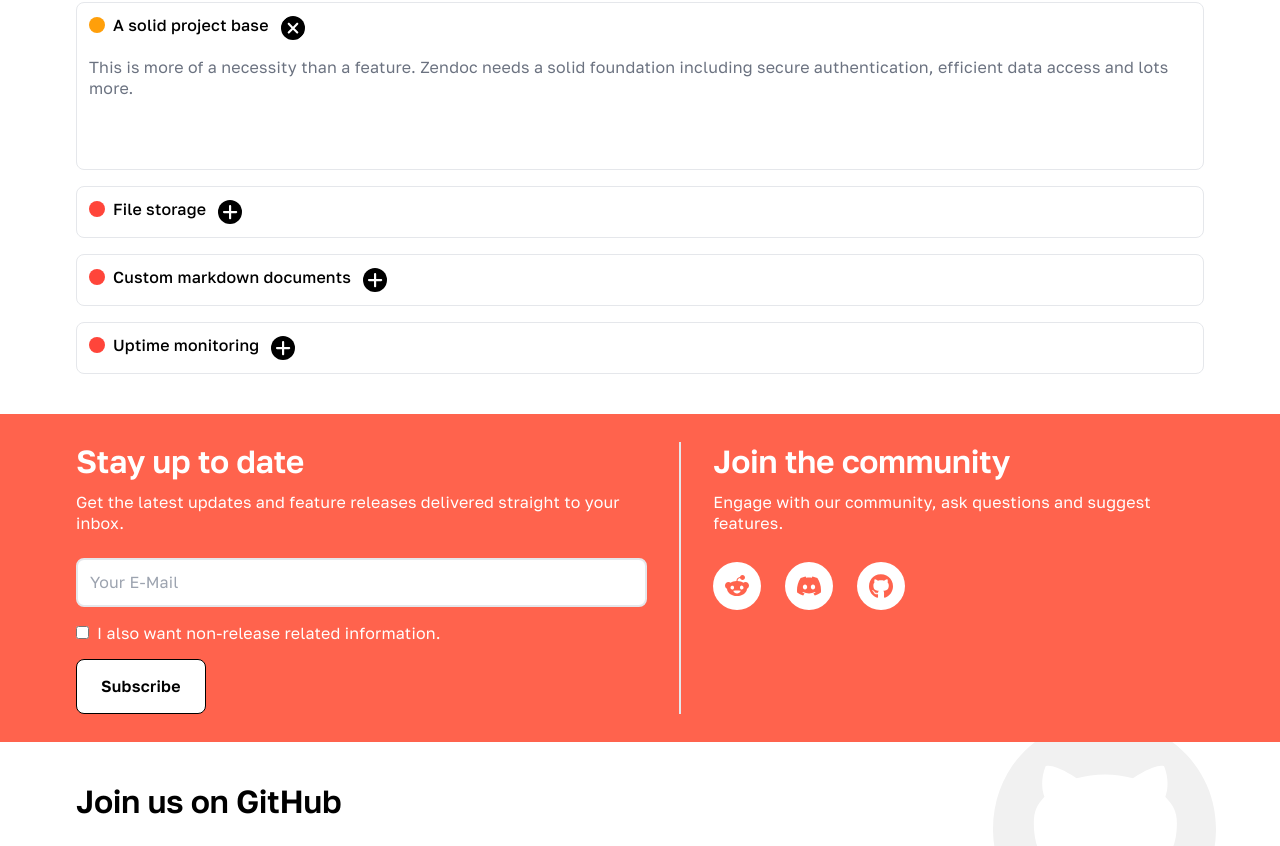
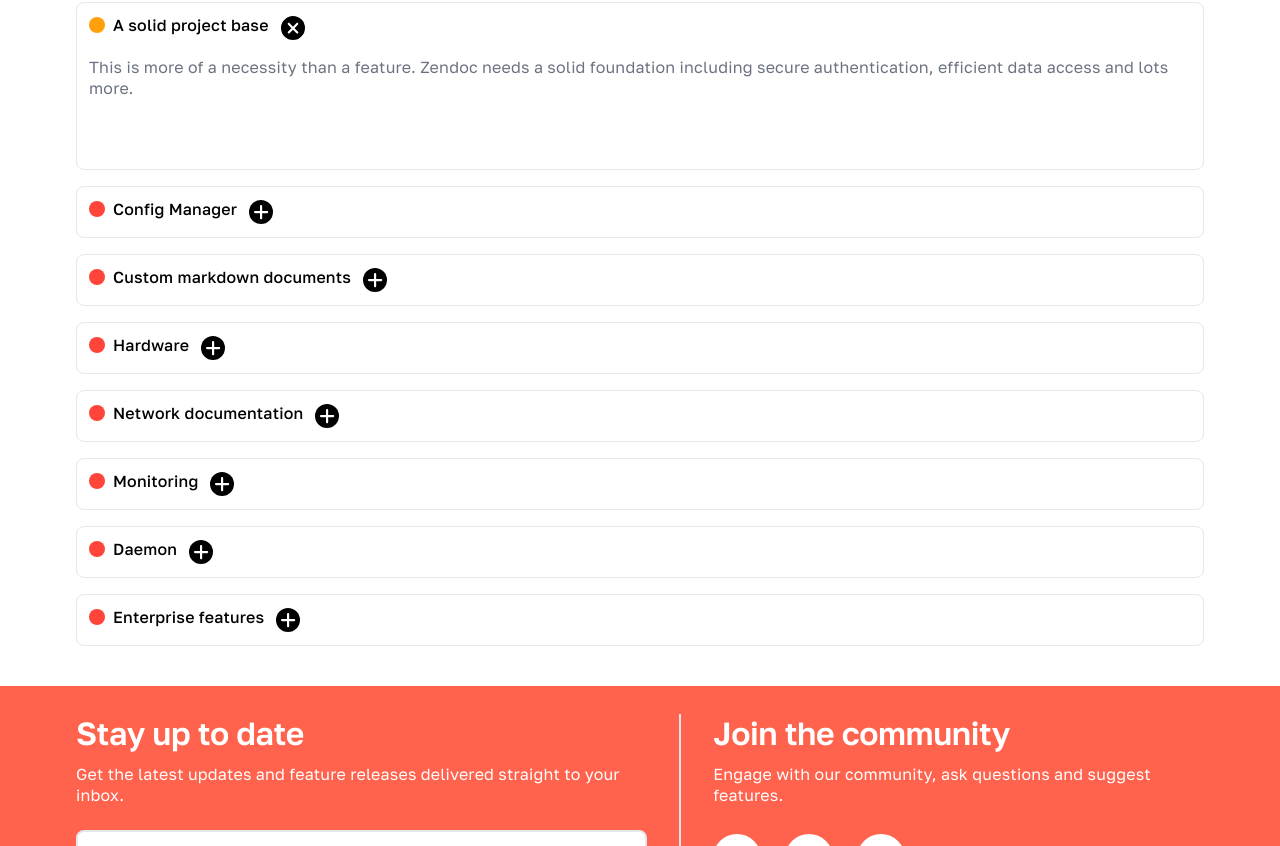
Before and after one commit to zendoc-io/zendoc.io, a Next.js app: page /feature-roadmap in a window 1280 px wide. Shown: the part 439-1285 px from the top of the page. Built offline with nearby package versions, Linux system fonts and the light colour scheme.

Commit message:
Updated copy

```diff
--- a/src/app/(default)/feature-roadmap/page.tsx
+++ b/src/app/(default)/feature-roadmap/page.tsx
@@ -26,19 +26,46 @@
         expanded: true,
       },
       {
-        title: "File storage",
+        title: "Config Manager",
         status: "planned",
-        description: "test",
+        description:
+          "Using our config manager, you are able to reuse your configuration files on the fly and over the network for devices and services alike.",
       },
       {
         title: "Custom markdown documents",
         status: "planned",
-        description: "test",
+        description:
+          "An integrated markdown viewer and editor ensures that you can edit your documents directly in Zendoc.",
       },
       {
-        title: "Uptime monitoring",
+        title: "Hardware",
         status: "planned",
-        description: "test",
+        description:
+          "Using our Zendoc Agents, we collect hardware information for the documentation and other Zendoc tools.",
+      },
+      {
+        title: "Network documentation",
+        status: "planned",
+        description:
+          "We want to create a system that allows you to have an always up-to-date network documentation. This will allow you to monitor, visualize and debug most networks.",
+      },
+      {
+        title: "Monitoring",
+        status: "planned",
+        description:
+          "With our Monitoring module, we give you access to all information about your devices and services. This helps us to build a complete infrastructure overview for you.",
+      },
+      {
+        title: "Daemon",
+        status: "planned",
+        description:
+          "Our Daemon (Agent) is a locally running piece of software that provides your Zendoc instance with all the information and control needed.",
+      },
+      {
+        title: "Enterprise features",
+        status: "planned",
+        description:
+          "To make Zendoc accessible to businesses we want to add essential features like a permission system, API, LDAP/AD and SSO support.",
       },
     ];
 
--- a/src/app/(default)/transparency/page.tsx
+++ b/src/app/(default)/transparency/page.tsx
@@ -25,17 +25,20 @@
       <section className="mx-auto mb-10 grid max-w-6xl gap-12 px-3 md:grid-cols-2">
         <div>
           <h2 className="mb-2 text-3xl font-semibold">Data collection</h2>
-          <p>
+          <div>
             We believe your infrastructure data belongs to you—not us. By
             design, our platform operates under the following principle: <br />
-            <b>Zero automatic data collection</b>
-            <br />
-            <br />
-            We only offer a voluntary opt-in for <b>crash reports</b> and{" "}
-            <b>anonymized statistics</b> such as: 20% of users have 32GB RAM The
-            average homelab runs 15 services The crash/error reports help us to
-            improve Zendoc without you needing to open an issue.
-          </p>
+            <b>Zero automatic telemetry collection</b> We only offer a voluntary
+            opt-in for <b>crash reports</b> and <b>anonymized statistics </b>
+            such as: <br />
+            <ol className="list-disc p-4">
+              <li>20% of users have 32GB RAM</li>
+              <li>The average homelab runs 15 services</li>
+            </ol>
+            The
+            <b> crash/error reports</b> help us to improve Zendoc without you
+            needing to open an issue.
+          </div>
         </div>
         <div>
           <h2 className="mb-2 text-3xl font-semibold">Future pricing</h2>
@@ -46,6 +49,23 @@
             For commercial use Zendoc will introduce a pricing model in the
             future. We think that this is a great opportunity for us to develop
             this project better.
+          </p>
+        </div>
+        <div>
+          <h2 className="mb-2 text-3xl font-semibold">Open-Source</h2>
+          <p>
+            Zendoc will stay open source forever.
+            <br />
+            <br />
+            This allows us you to contribute directly to Zendoc. It’s also a key
+            point for us to stay as transparent as possible.
+          </p>
+        </div>
+        <div>
+          <h2 className="mb-2 text-3xl font-semibold">Future ideas</h2>
+          <p>
+            🫵 You decide which features Zendoc should introduce next and what
+            the projects focus should be.
           </p>
         </div>
       </section>
```
